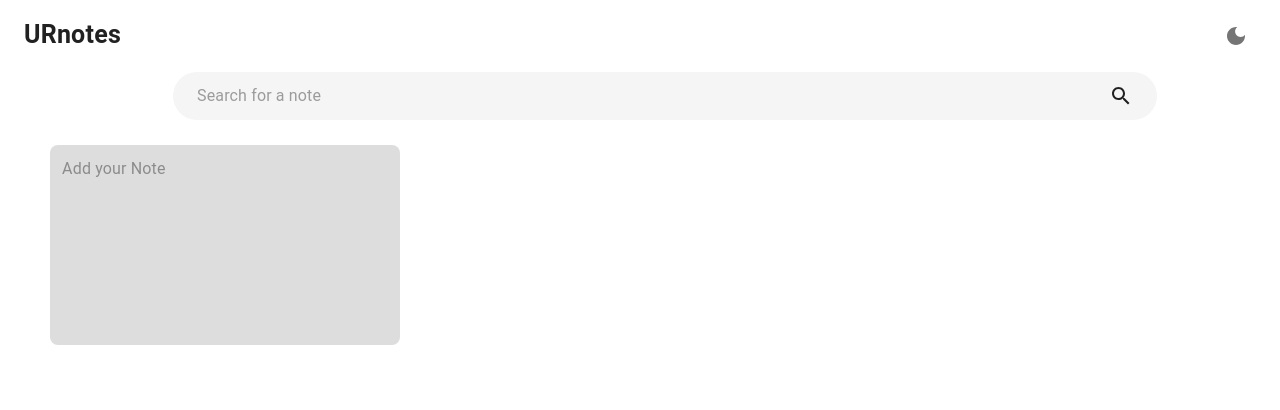
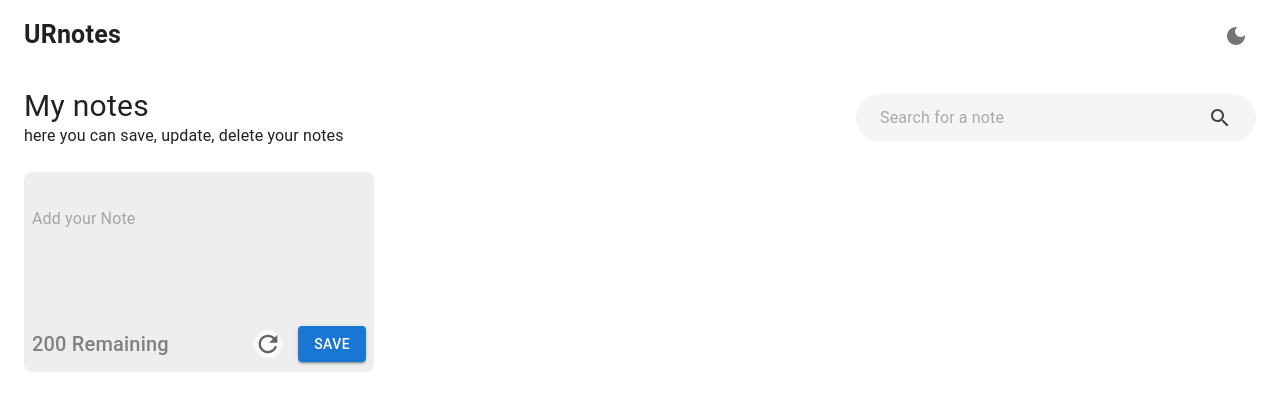
Before and after one commit to DevAbdelilah/urnotes, a Next.js app: page / in a window 1280 px wide. Shown: the top 410 px of the page. Built offline with nearby package versions, Linux system fonts and the light colour scheme.

Commit message:
update layout + fixing remaining lenght issue

```diff
--- a/src/compenents/Notes.tsx
+++ b/src/compenents/Notes.tsx
@@ -1,41 +1,108 @@
-import { InputBase, Stack, useTheme } from "@mui/material";
+import { ChangeEvent, useState } from "react";
+import { Button, InputBase, Stack, Typography, useTheme } from "@mui/material";
 import { grey } from "@mui/material/colors";
 import SearchIcon from "@mui/icons-material/Search";
+import RefreshIcon from "@mui/icons-material/Refresh";
 
 function Notes() {
   const theme = useTheme();
-
   const isDarkMode = theme.palette.mode === "dark";
 
+  const [note, setNote] = useState("");
+
+  const MAX_COUNT = 200;
+  const handleChange = (
+    event: ChangeEvent<HTMLInputElement | HTMLTextAreaElement>
+  ) => {
+    const _newValue = event.target.value;
+    if (_newValue.length >= MAX_COUNT + 1) {
+      return;
+    }
+    setNote(_newValue);
+  };
+
+  const remainingChars = MAX_COUNT - note.length;
+
   return (
-    <Stack>
-      <Stack pl={"50px"} alignItems={"center"}>
+    <Stack spacing={3} p={"16px 24px"}>
+      <Stack
+        direction={"row"}
+        alignItems={"center"}
+        justifyContent={"space-between"}
+      >
+        <Stack>
+          <Typography fontSize={30} fontWeight={400} lineHeight={"120%"}>
+            My notes
+          </Typography>
+          <Typography
+            sx={{ width: "100%", color: isDarkMode ? grey[100] : grey[900] }}
+          >
+            here you can save, update, delete your notes
+          </Typography>
+        </Stack>
         <Stack
           bgcolor={isDarkMode ? grey[600] : grey[100]}
-          width={"80%"}
-          p={"8px 24px"}
-          borderRadius={"40px"}
-          direction={"row"}
-          justifyContent={"space-between"}
-          alignItems={"center"}
+          width="400px"
+          p="8px 24px"
+          borderRadius="40px"
+          direction="row"
+          justifyContent="space-between"
+          alignItems="center"
         >
-          <InputBase sx={{ width: "100%" }} placeholder="Search for a note" />
-          <SearchIcon />
+          <InputBase
+            sx={{ width: "100%", color: isDarkMode ? grey[100] : grey[800] }}
+            placeholder="Search for a note"
+            inputProps={{ "aria-label": "search for a note" }}
+          />
+          <SearchIcon sx={{ color: isDarkMode ? grey[100] : grey[800] }} />
         </Stack>
       </Stack>
+
       <Stack
-        m={" 25px 50px"}
-        borderRadius={"8px"}
-        width={"350px"}
-        height={"200px"}
-        bgcolor={"#dddddd"}
+        borderRadius="8px"
+        width="350px"
+        height="200px"
+        bgcolor={isDarkMode ? grey[700] : grey[200]}
       >
-        <Stack sx={{ width: "100%", height: "100%", padding: "8px" }}>
+        <Stack sx={{ width: "100%", height: "100%", padding: "10px 8px" }}>
           <InputBase
-            placeholder=" Add your Note"
-
-            // Ensure padding is included in the width
+            sx={{
+              width: "100%",
+              height: "100%",
+              color: isDarkMode ? grey[100] : grey[800],
+            }}
+            placeholder="Add your Note"
+            multiline
+            rows={4}
+            value={note}
+            onChange={handleChange}
+            inputProps={{ "aria-label": "add your note" }}
           />
+          <Stack
+            direction="row"
+            alignItems="center"
+            justifyContent="space-between"
+          >
+            <Typography fontSize="20px" color="gray" fontWeight="500">
+              {remainingChars} Remaining
+            </Typography>
+            <Stack gap={2} direction="row" alignItems="center">
+              <RefreshIcon
+                sx={{
+                  fontSize: "28px",
+                  cursor: "pointer",
+                  color: isDarkMode ? grey[300] : grey[700],
+                  bgcolor: isDarkMode ? grey[900] : grey[50],
+                  borderRadius: "50%",
+                }}
+                onClick={() => setNote("")}
+                aria-label="refresh note"
+              />
+              <Button variant="contained" color="primary">
+                Save
+              </Button>
+            </Stack>
+          </Stack>
         </Stack>
       </Stack>
     </Stack>
```
